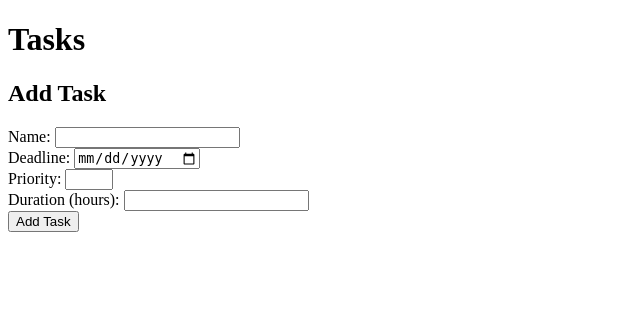
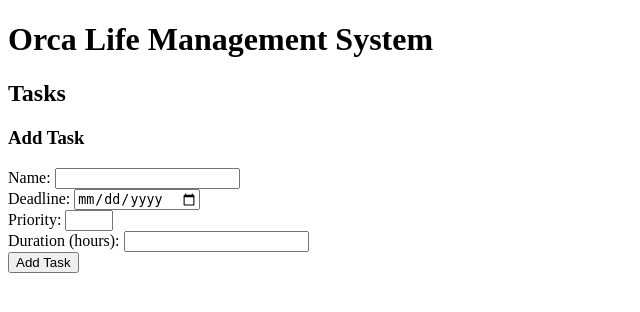
Before and after one commit to jacuzzicoding/life-manor-app, a Flask app: page / in a window 1280 px wide. Shown: the top 312 px of the page, without its empty margins (0-640 px from the left). Run offline with Flask 3, Linux system fonts and the light colour scheme; data that the repository does not hold is empty.

Commit message:
chore: Update landing page to display Orca Life Management System and tasks

```diff
--- a/templates/index.html
+++ b/templates/index.html
@@ -6,13 +6,14 @@
     <title>Orca Life Management System</title>
 </head>
 <body>
-    <h1>Tasks</h1>
+    <h1>Orca Life Management System</h1>
+    <h2>Tasks</h2>
     <ul>
         {% for task in tasks %}
             <li>{{ task.name }} - {{ task.deadline }} - {{ task.priority }} - {{ task.duration }} hours</li>
         {% endfor %}
     </ul>
-    <h2>Add Task</h2>
+    <h3>Add Task</h2>
     <form action="/add_task" method="post">
         <label for="name">Name:</label>
         <input type="text" id="name" name="name" required><br>
```
